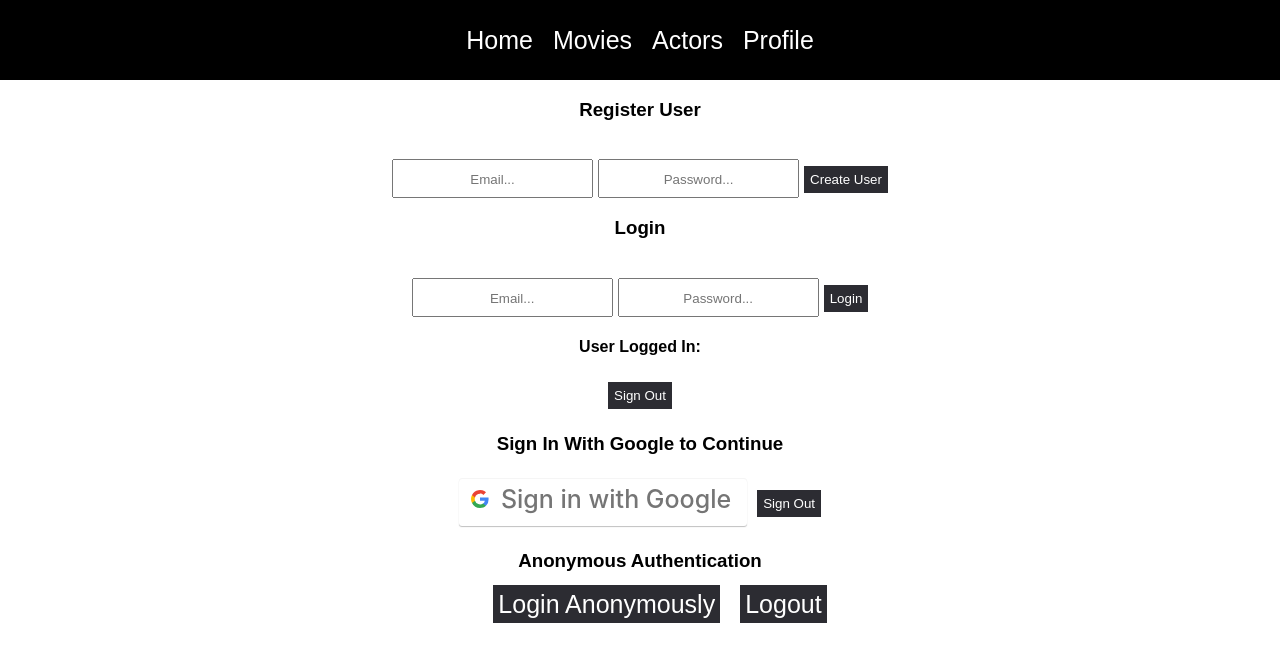
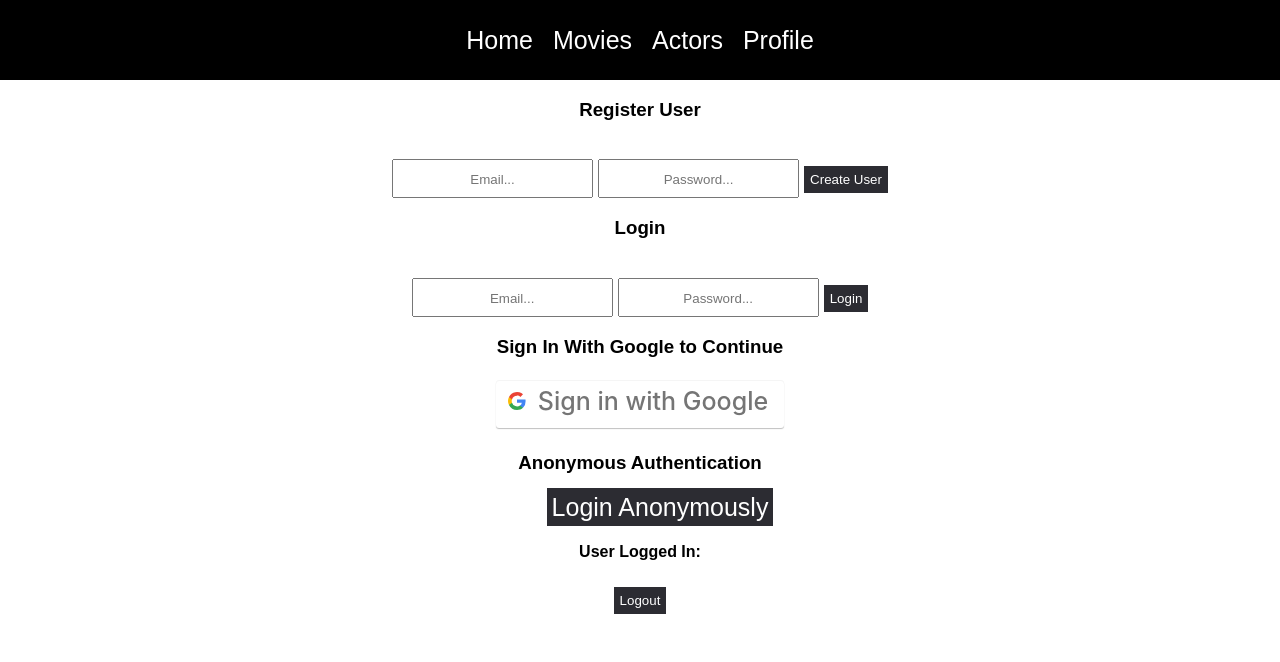
Before and after one commit to 018riva/catalog-new, a React (Create React App) app: page /login in a window 1280 px wide. Shown: the top 662 px of the page. Built offline with nearby package versions, Linux system fonts and the light colour scheme; no server answers.

Commit message:
auth correction

```diff
--- a/src/pages/Login.js
+++ b/src/pages/Login.js
@@ -16,6 +16,7 @@ function Login({ setIsAuth }) {
 
     onAuthStateChanged(auth, (currentUser) => {
         setUser(currentUser);
+        setAuthType(currentUser?.isAnonymous ? "anonymous" : "email");
     });
 
     const register = async () => {
@@ -37,11 +38,6 @@ function Login({ setIsAuth }) {
         }
     }
 
-    const logout = async () => {
-        localStorage.removeItem("isAuth");
-        await signOut(auth);
-    }
-
     let navigate = useNavigate();
 
     // google auth
@@ -52,11 +48,6 @@ function Login({ setIsAuth }) {
             setIsAuth(true);
             navigate("/");
         })
-    }
-
-    const logoutGoogle = async () => {
-        localStorage.removeItem("isAuth");
-        await signOut(auth);
     }
 
     // anonymous auth
@@ -71,12 +62,15 @@ function Login({ setIsAuth }) {
         }
     }
 
-    const logoutAnon = async () => {
-        signOut(auth).then(() => {
-                localStorage.removeItem("isAuth");
-                console.log("Signed out successfully")
-            }).catch((error) => {
-        });
+    // logout
+
+    const [authType, setAuthType] = useState("");
+
+
+    const logout = async () => {
+        localStorage.removeItem("isAuth");
+        console.log("Signed out successfully");
+        await signOut(auth);
     }
 
     // return
@@ -111,17 +105,9 @@ function Login({ setIsAuth }) {
            <button onClick={login}> Login </button>
         </div>
 
-        <div>
-        <h4> User Logged In: </h4>
-        {user?.email}
-
-        <button onClick={logout}> Sign Out </button>
-        </div>
-
         <div className="loginPage">
             <h3>Sign In With Google to Continue</h3>
             <button className="login-with-google-btn" onClick={signInWithGoogle}>Sign in with Google</button>
-            <button onClick={logoutGoogle}> Sign Out </button>
         </div>
 
         <div className="anonymous_authentication">
@@ -130,10 +116,13 @@ function Login({ setIsAuth }) {
                 <li>
                     <a href="#" onClick={loginAnon}>Login Anonymously</a>
                 </li>
-                <li>
-                    <a href="#" onClick={logoutAnon}>Logout</a>
-                </li>
            </ul>
+        </div>
+        <div>
+            <h4> User Logged In: </h4>
+            {authType === "anonymous" ? "anon" : user?.email}
+
+            <button onClick={logout}> Logout </button>
         </div>
         </>
     )
```
Also changed, not shown: src/pages/ProtectedRoute.js (+0 -13 lines).
